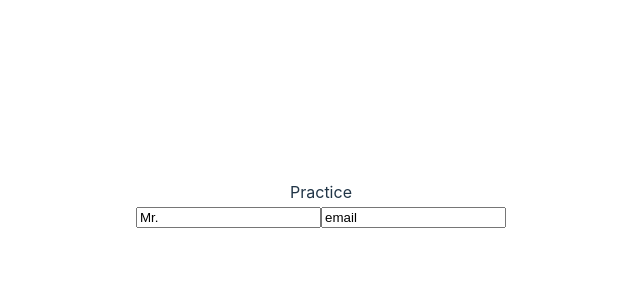
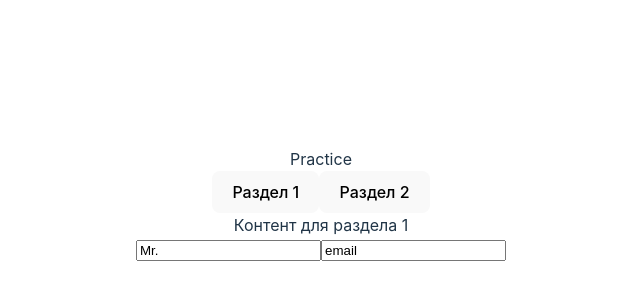
Before and after one commit to fozerc/react-hooks-practice, a React (Vite) app: page / in a window 1280 px wide. Shown: the part 196-496 px from the top of the page, without its empty margins (319-959 px from the left). Built offline with nearby package versions, Linux system fonts and the light colour scheme.

Commit message:
useEffect

```diff
--- a/src/App.jsx
+++ b/src/App.jsx
@@ -1,5 +1,16 @@
-import {useState} from 'react'
+import {useEffect, useState} from 'react'
 import './App.css'
+
+const content = [
+    {
+        tab: "Раздел 1",
+        content: "Контент для раздела 1"
+    },
+    {
+        tab: "Раздел 2",
+        content: "Контент для раздела 2"
+    },
+]
 
 const useInput = (initialValue, validator) => {
     const [value, setValue] = useState(initialValue)
@@ -16,7 +27,31 @@ const useInput = (initialValue, validator) => {
     return {value, onChange}
 };
 
+const useTabs = (initialTab, allTabs) => {
+    if (!allTabs || !Array.isArray(allTabs)) {
+        return;
+    }
+    const [currentIndex, setCurrentIndex] = useState(initialTab)
+    return {
+        currentItem: allTabs[currentIndex],
+        changeItem: setCurrentIndex
+    };
+};
+
+const useTitle = (initialTitle) => {
+    const [title, setTitle] = useState(initialTitle)
+    const updateTitle = () => {
+        const htmlTitle = document.querySelector("title")
+        htmlTitle.innerText = title
+    }
+    useEffect(updateTitle, [title])
+    return setTitle
+}
+
 function App() {
+    const titleUpdater = useTitle('Загрузка...')
+    setInterval(() => titleUpdater('Загружено'), 5000)
+    const {currentItem, changeItem} = useTabs(0, content)
     const maxLength = (value) => value.length < 10
     const checkAt = (value) => !value.includes("@", 1)
     const name = useInput('Mr.', maxLength)
@@ -24,6 +59,12 @@ function App() {
     return (
         <>
             <div>Practice</div>
+            <div className={'tabs_menu'}>
+                {content.map((section, index) => (
+                    <button onClick={() => changeItem(index)}>{section.tab}</button>
+                ))}
+                <div>{currentItem.content}</div>
+            </div>
             <input placeholder="Name" {...name}/>
             <input placeholder="Name" {...email}/>
         </>
```
